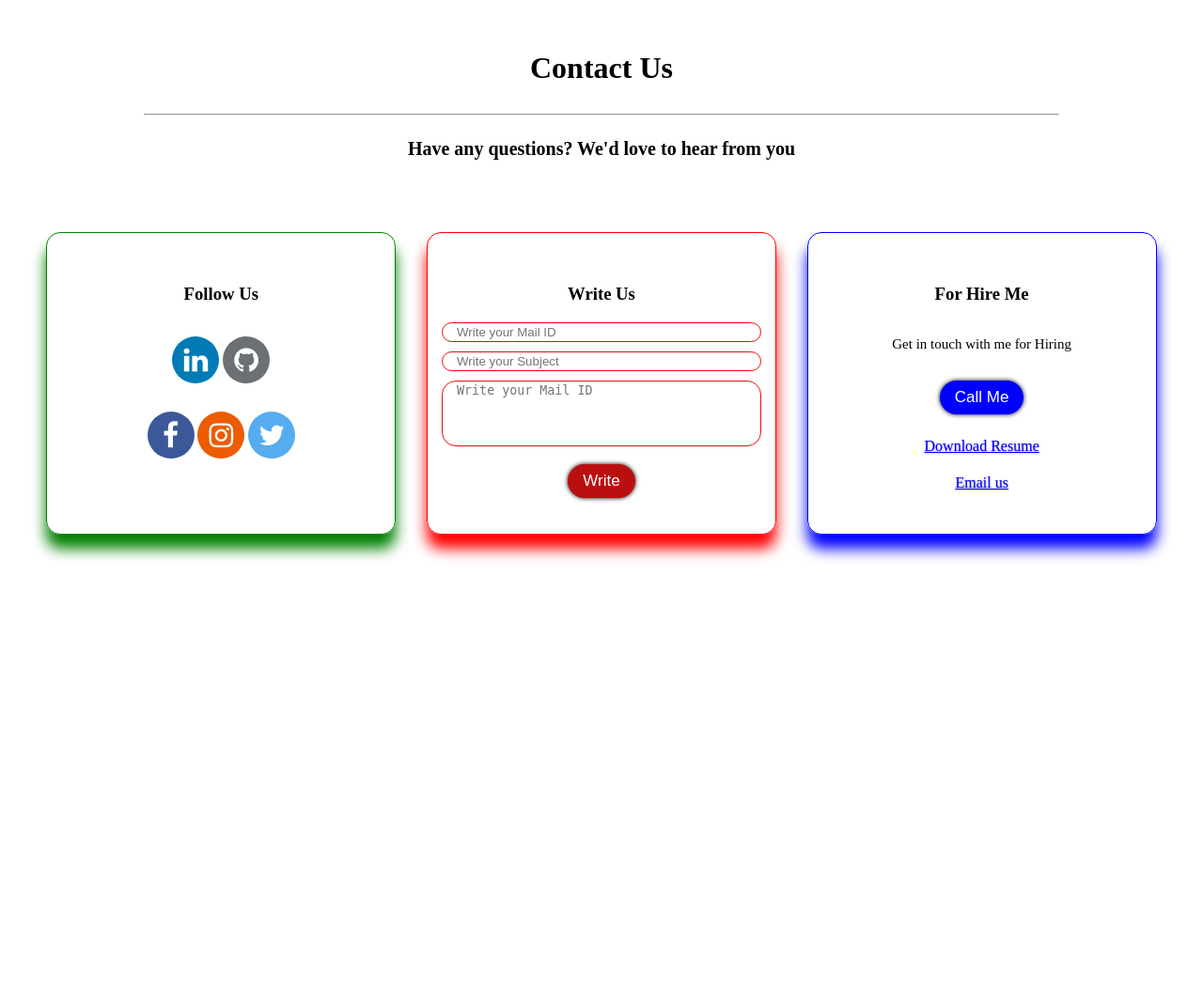
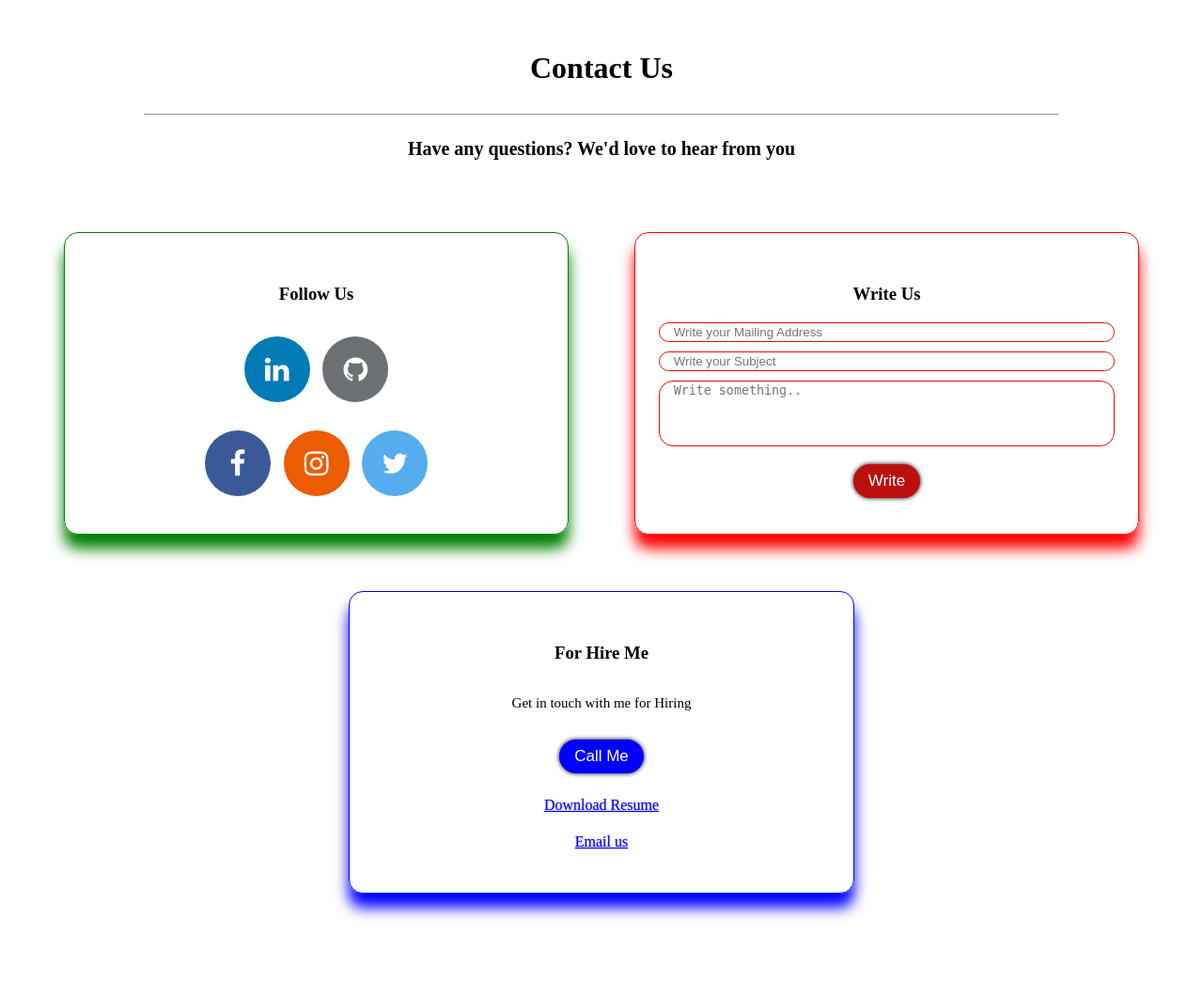
Before and after one commit to gauravshankarkumar/Django-Password_Generator, a Django app: page /about in a window 1280 px wide. Shown: the whole page at 94% size. Before the commit the page ends 596 px from the top, so only its background shows below. Run offline with Django 3.2, Linux system fonts and the light colour scheme.

Commit message:
setting key

```diff
--- a/Password_Generator/settings.py
+++ b/Password_Generator/settings.py
@@ -11,6 +11,8 @@ https://docs.djangoproject.com/en/3.2/ref/settings/
 """
 import os
 from pathlib import Path
+# import environ
+# environ.Env.read_env()
 
 # Build paths inside the project like this: BASE_DIR / 'subdir'.
 BASE_DIR = Path(__file__).resolve().parent.parent
@@ -120,7 +122,7 @@ USE_TZ = True
 EMAIL_HOST = 'smtp.gmail.com'
 EMAIL_PORT = 587
 EMAIL_HOST_USER = 'heavycoder.in@gmail.com'
-EMAIL_HOST_PASSWORD = '9421652506'
+EMAIL_HOST_PASSWORD = os.getenv('Email_Password')
 EMAIL_USE_TLS = True
 
 # Static files (CSS, JavaScript, Images)
--- a/generator/forms.py
+++ b/generator/forms.py
@@ -8,6 +8,6 @@ class UserSendMail(forms.ModelForm):
         fields = ['subject', 'useremail', 'message']
         widgets = {
             'subject': forms.TextInput(attrs={'placeholder': 'Write your Subject','class':'input-subject'}),
-            'useremail': forms.EmailInput(attrs={'placeholder': 'Write your Mail ID','class':'input-to'}),
-            'message': forms.Textarea(attrs={'placeholder': 'Write your Mail ID','class':'input-message'})
+            'useremail': forms.EmailInput(attrs={'placeholder': 'Write your Mailing Address','class':'input-to'}),
+            'message': forms.Textarea(attrs={'placeholder': 'Write something..','class':'input-message'})
         }
--- a/generator/templates/generator/contact.html
+++ b/generator/templates/generator/contact.html
@@ -35,9 +35,9 @@
       display: flex;
       flex-direction: column;
       align-items: center;
-      width: 28%;
+      width: 40%;
       margin: 30px auto;
-      padding: 35px 15px;
+      padding: 35px 25px;
       border-radius: 15px;
       text-align: center;
       min-width: 250px;
@@ -90,7 +90,8 @@
       margin: auto;
     }
     .fa {
-      padding: 10px;
+      padding: 20px;
+      margin: 0 5px;
       font-size: 30px;
       width: 30px;
       text-align: center;
--- a/generator/views.py
+++ b/generator/views.py
@@ -58,7 +58,7 @@ def about(request):
                 fail_silently=False,
             )
             mail_form = UserSendMail(request.POST)
-            return render (request,'generator/contact.html', {'messages':'Mail Send Successfully','form':mail_form})
+            return render (request,'generator/contact.html', {'messages':'Mail Send Successfully'})
 
         else:
             mail_form = UserSendMail(request.POST)
```
Also changed, not shown: db.sqlite3.
